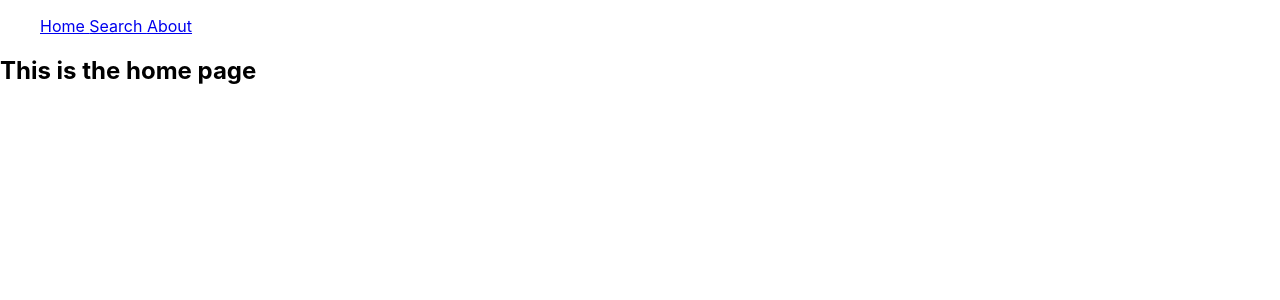
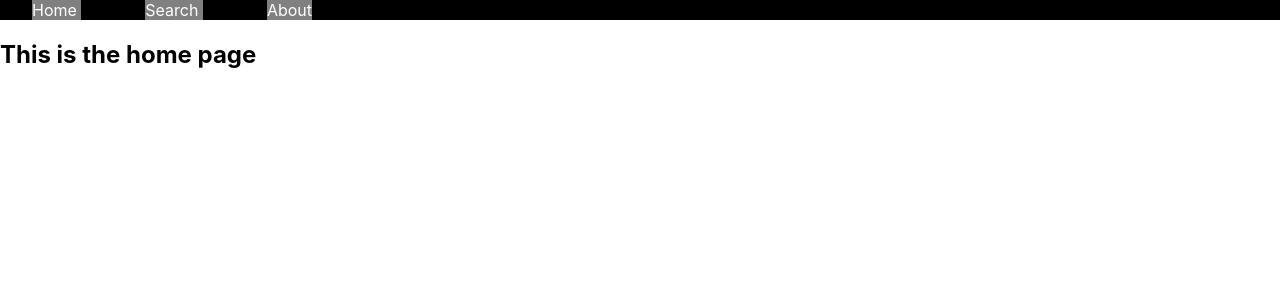
Before and after one commit to spotify-song-suggester-6/front-end, a React (Create React App) app in the folder front-end-app/: page /protected in a window 1280 px wide. Shown: the top 300 px of the page. Built offline with nearby package versions, Linux system fonts and the light colour scheme; sample sign-in values are in the browser's storage.

Commit message:
just pushing the last bit of crud for now

```diff
--- a/front-end-app/src/components/Home.js
+++ b/front-end-app/src/components/Home.js
@@ -1,10 +1,27 @@
 import React from "react";
 import Nav from "./Nav";
+import { makeStyles } from "@material-ui/core/styles";
+
+const useStyles = makeStyles(theme => ({
+  home: {},
+  nav: {
+    backgroundColor: "black",
+    "& a": {
+      margin: "0 2rem",
+      backgroundColor: "grey",
+      textDecoration: "none",
+      color: "white"
+    }
+  }
+}));
 
 function Home() {
+  const classes = useStyles();
   return (
-    <div>
-      <Nav />
+    <div className={classes.home}>
+      <div className={classes.nav}>
+        <Nav />
+      </div>
       <h2> This is the home page</h2>
     </div>
   );
--- a/front-end-app/src/components/Nav.js
+++ b/front-end-app/src/components/Nav.js
@@ -1,15 +1,21 @@
 import React from "react";
+import { makeStyles } from "@material-ui/core/styles";
+
+const useStyles = makeStyles(theme => ({
+  nav: {
+    display: "flex"
+  }
+}));
 
 function Nav() {
+  const classes = useStyles();
   return (
-    <nav>
-      <ul>
-        <a href="./protected"> Home </a>
-        <a href="./search"> Search </a>
-        {/* Might make into overlay component? */}
-        <a href="./about"> About </a>
-        {/* Link to Jonah's about page */}
-      </ul>
+    <nav classname={classes.nav}>
+      <a href="./protected"> Home </a>
+      <a href="./search"> Search </a>
+      {/* Might make into overlay component? */}
+      <a href="./about"> About </a>
+      {/* Link to Jonah's about page */}
     </nav>
   );
 }
```
Also changed, not shown: front-end-app/src/components/Favorites.js (added), front-end-app/src/components/Search.js (added).
